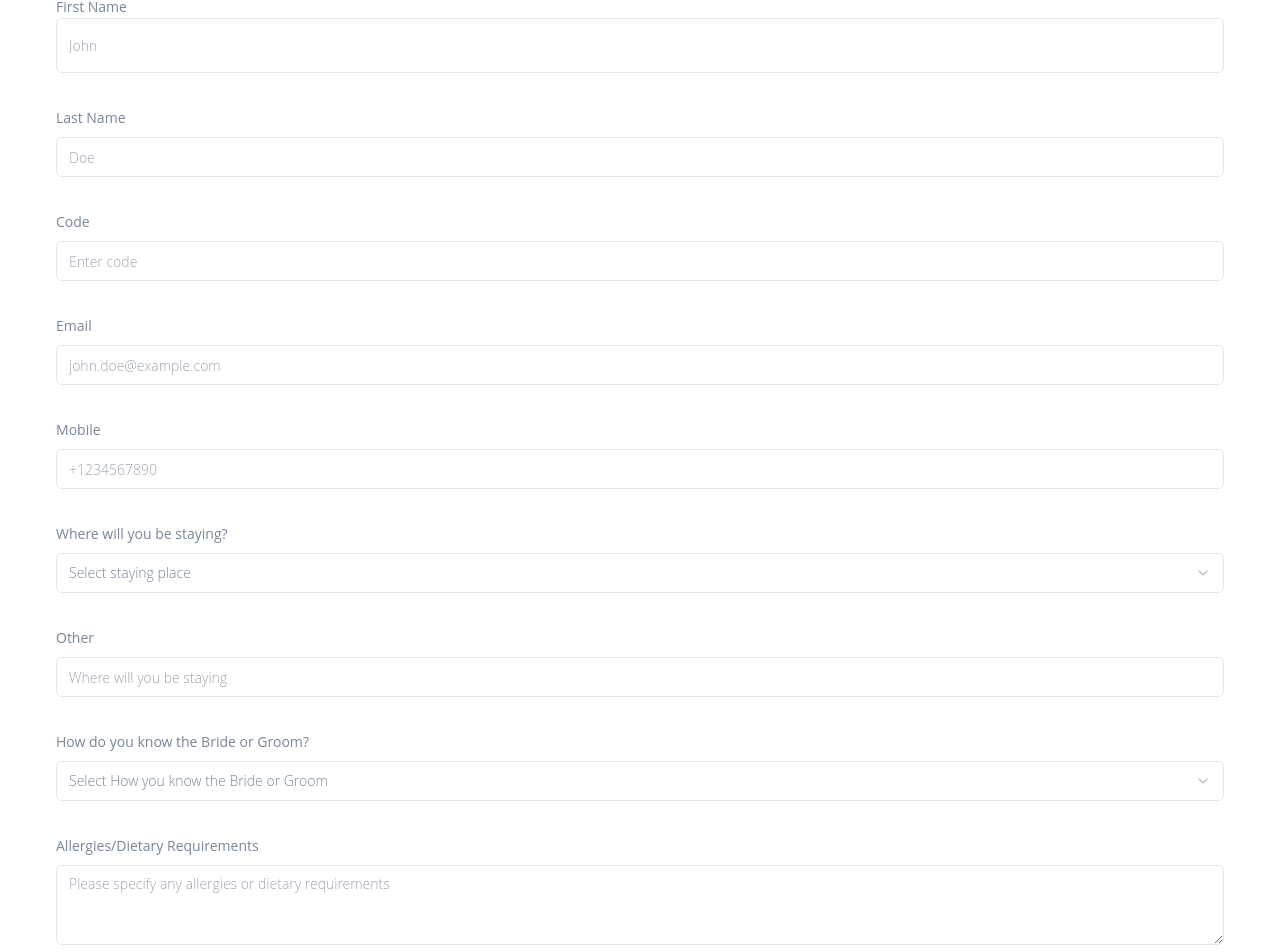
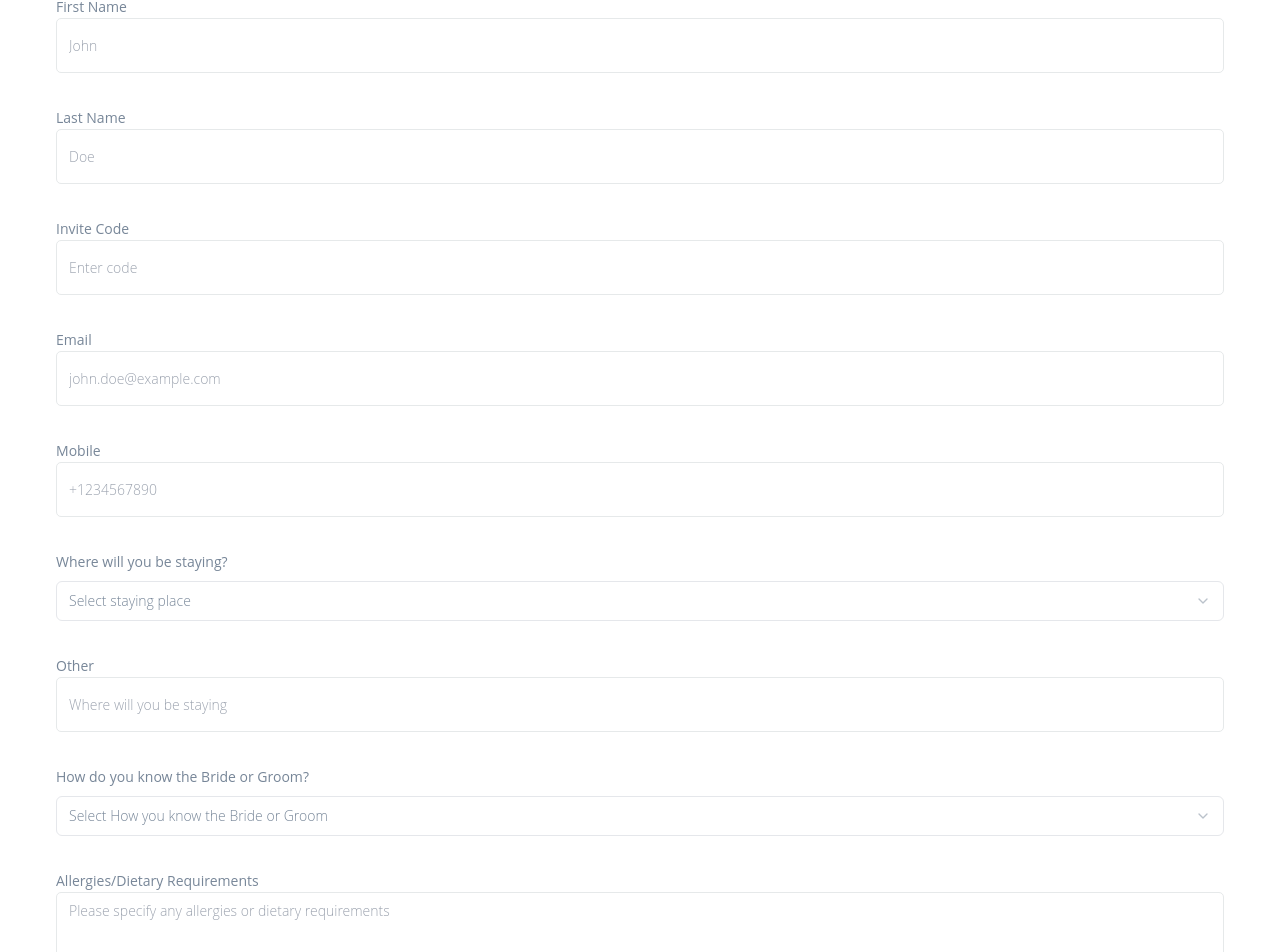
Before and after one commit to Femlol1/wedding, a Next.js app: page /rsvp in a window 1280 px wide. Shown: the part 234-1186 px from the top of the page. Built offline with nearby package versions, Linux system fonts and the light colour scheme.

Commit message:
minor changes

```diff
--- a/components/shared/RSVPForm.tsx
+++ b/components/shared/RSVPForm.tsx
@@ -142,7 +142,7 @@ export function RSVPForm() {
                         render={({ field }) => (
                             <FormItem>
                                 <FormLabel>Last Name</FormLabel>
-                                <FormControl>
+                                <FormControl className="form-input-group  fa fa-envelope">
                                     <Input placeholder="Doe" {...field} />
                                 </FormControl>
                                 <FormMessage />
@@ -154,8 +154,8 @@ export function RSVPForm() {
                         name="code"
                         render={({ field }) => (
                             <FormItem>
-                                <FormLabel>Code</FormLabel>
-                                <FormControl>
+                                <FormLabel>Invite Code</FormLabel>
+                                <FormControl className="form-input-group  fa fa-envelope">
                                     <Input type="password" placeholder="Enter code" {...field} />
                                 </FormControl>
                                 <FormMessage />
@@ -168,7 +168,7 @@ export function RSVPForm() {
                         render={({ field }) => (
                             <FormItem>
                                 <FormLabel>Email</FormLabel>
-                                <FormControl>
+                                <FormControl className="form-input-group  fa fa-envelope">
                                     <Input placeholder="john.doe@example.com" {...field} />
                                 </FormControl>
                                 <FormMessage />
@@ -181,7 +181,7 @@ export function RSVPForm() {
                         render={({ field }) => (
                             <FormItem>
                                 <FormLabel>Mobile</FormLabel>
-                                <FormControl>
+                                <FormControl className="form-input-group  fa fa-envelope">
                                     <Input placeholder="+1234567890" {...field} />
                                 </FormControl>
                                 <FormMessage />
@@ -194,7 +194,7 @@ export function RSVPForm() {
                         render={({ field }) => (
                             <FormItem>
                                 <FormLabel>Where will you be staying?</FormLabel>
-                                <FormControl>
+                                <FormControl className="form-input-group  fa fa-envelope">
                                     <Select onValueChange={field.onChange} defaultValue={field.value}>
                                         <SelectTrigger>
                                             <SelectValue placeholder="Select staying place" />
@@ -217,7 +217,7 @@ export function RSVPForm() {
                         render={({ field }) => (
                             <FormItem>
                                 <FormLabel>Other</FormLabel>
-                                <FormControl>
+                                <FormControl className="form-input-group  fa fa-envelope">
                                     <Input placeholder="Where will you be staying" {...field} />
                                 </FormControl>
                                 <FormMessage />
@@ -230,7 +230,7 @@ export function RSVPForm() {
                         render={({ field }) => (
                             <FormItem>
                                 <FormLabel>How do you know the Bride or Groom?</FormLabel>
-                                <FormControl>
+                                <FormControl className="form-input-group  fa fa-envelope">
                                     <Select onValueChange={field.onChange} defaultValue={field.value}>
                                         <SelectTrigger>
                                             <SelectValue placeholder="Select How you know the Bride or Groom" />
@@ -254,7 +254,7 @@ export function RSVPForm() {
                         render={({ field }) => (
                             <FormItem>
                                 <FormLabel>Allergies/Dietary Requirements</FormLabel>
-                                <FormControl>
+                                <FormControl className="form-input-group  fa fa-envelope">
                                     <Textarea placeholder="Please specify any allergies or dietary requirements" {...field} />
                                 </FormControl>
                                 <FormMessage />
@@ -267,7 +267,7 @@ export function RSVPForm() {
                         render={({ field }) => (
                             <FormItem>
                                 <FormLabel>Would you like Asoebi?</FormLabel>
-                                <FormControl>
+                                <FormControl className="form-input-group  fa fa-envelope">
                                     <Select onValueChange={field.onChange} defaultValue={field.value}>
                                         <SelectTrigger>
                                             <SelectValue placeholder="Select Asoebi preference" />
@@ -288,7 +288,7 @@ export function RSVPForm() {
                         render={({ field }) => (
                             <FormItem>
                                 <FormLabel>Would you like to go to the church service?</FormLabel>
-                                <FormControl>
+                                <FormControl className="form-input-group  fa fa-envelope">
                                     <Select onValueChange={field.onChange} defaultValue={field.value}>
                                         <SelectTrigger>
                                             <SelectValue placeholder="Select Yes or no" />
@@ -308,8 +308,8 @@ export function RSVPForm() {
                         name="reception"
                         render={({ field }) => (
                             <FormItem>
-                                <FormLabel>Would you like to go to the church?</FormLabel>
-                                <FormControl>
+                                <FormLabel>Would you like to go to the reception?</FormLabel>
+                                <FormControl className="form-input-group  fa fa-envelope">
                                     <Select onValueChange={field.onChange} defaultValue={field.value}>
                                         <SelectTrigger>
                                             <SelectValue placeholder="Select Yes or no" />
@@ -330,7 +330,7 @@ export function RSVPForm() {
                         render={({ field }) => (
                             <FormItem>
                                 <FormLabel>Would you like to go to the after party?</FormLabel>
-                                <FormControl>
+                                <FormControl className="form-input-group  fa fa-envelope">
                                     <Select onValueChange={field.onChange} defaultValue={field.value}>
                                         <SelectTrigger>
                                             <SelectValue placeholder="Select Yes or no" />
@@ -351,7 +351,7 @@ export function RSVPForm() {
                         render={({ field }) => (
                             <FormItem>
                                 <FormLabel>RSVP</FormLabel>
-                                <FormControl>
+                                <FormControl className="form-input-group  fa fa-envelope">
                                     <Select onValueChange={field.onChange} defaultValue={field.value}>
                                         <SelectTrigger>
                                             <SelectValue placeholder="RSVP" />
@@ -371,7 +371,7 @@ export function RSVPForm() {
                         )}
                     />
                      <Toaster />
-                    <Button className=" btn-fill font-bold py-2 px-4 rounded block mx-auto mt-2 justify-center rsvp-btn" type="submit"
+                    <Button className=" btn-fill font-bold py-2 px-4 rounded block mx-auto justify-center rsvp-btn" type="submit"
                             >Send</Button>
 
                 </form>
```
